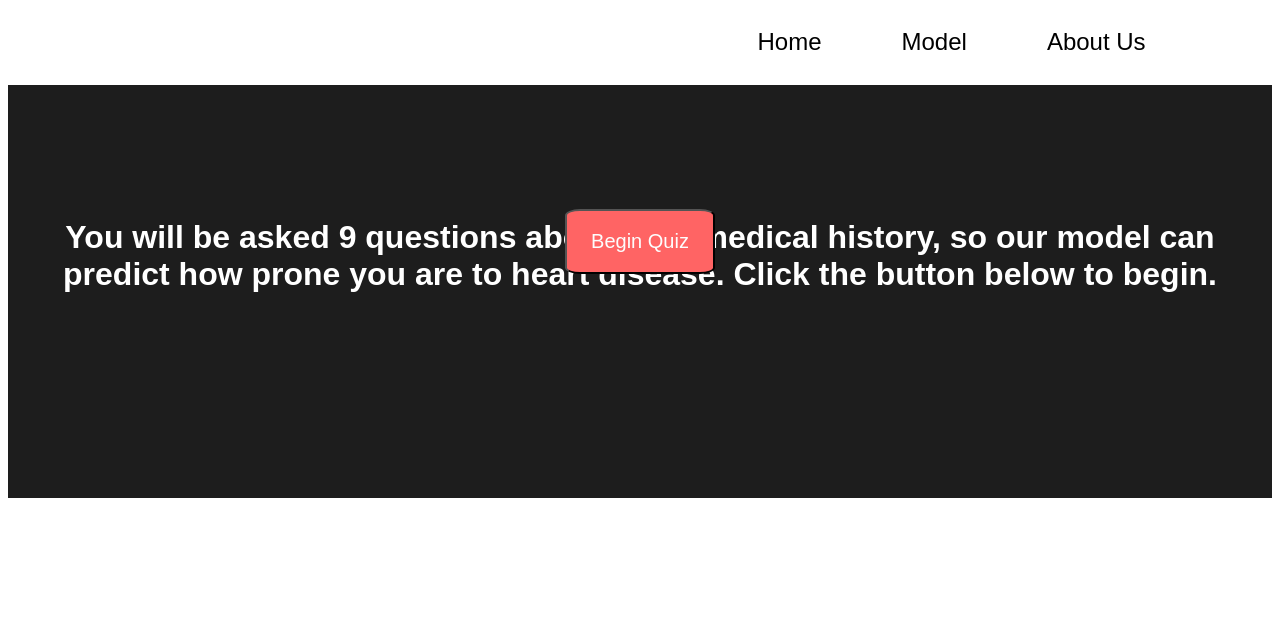
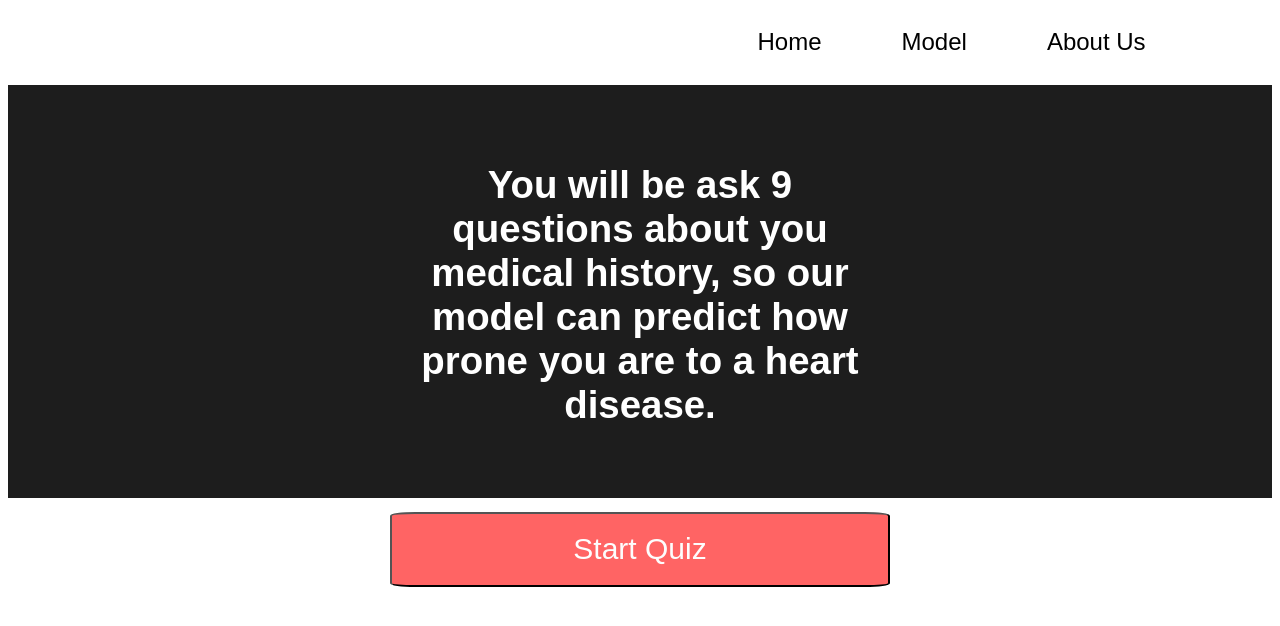
Before and after one commit to ethanotran/HeartDiseaseWebsite, a React (Create React App) app in the folder website/website/: page /QuizEntry in a window 1280 px wide. Shown: the top 626 px of the page. Built offline with nearby package versions, Linux system fonts and the light colour scheme.

Commit message:
axios set on quiz questions and quick fix on quizEntry

```diff
--- a/website/website/src/components/quizcomponent.js
+++ b/website/website/src/components/quizcomponent.js
@@ -70,9 +70,36 @@ const QuizComponent = () => {
     // Check if quiz is finished
     if (index > data.length-1) {
       setFinish(true)
-      window.location.replace("/Result")
+     // window.location.replace("/Result")
+     console.table(...[userResponse])
       setIndex(0)
       // Here we would return the userResponse to our backend
+
+      const formData = new FormData ()
+
+        //// you can hard code any number instead of userResponse[i] for testing
+        formData.append("age",userResponse[0])
+        formData.append("gender", userResponse[1])
+        formData.append("impulseLevel",userResponse[2])
+        formData.append("systolicBlood",userResponse[3])
+        formData.append("diastolicBlood",userResponse[4])
+        formData.append("glucoseLevel",userResponse[5])
+        formData.append("kcmLevel?",userResponse[6])
+        formData.append("troponinLevel?",userResponse[7])
+        formData.append("class",userResponse[8])
+
+
+        console.log([...formData])
+
+         const submission = axios.postForm('http://localhost:8090/api/input',formData)
+
+              .then(function (response) {
+                  console.log(response);
+                })
+                .catch(function (error) {
+                  console.log(error);
+                })
+
     }
   }
 
--- a/website/website/src/pages/quizentry.js
+++ b/website/website/src/pages/quizentry.js
@@ -7,13 +7,14 @@ export default function QuizEntry() {
   const buttonNav = useNavigate();
   return(
     <div>
-      <NavBar/>
-      <div className="header-box">
-        <h1 >You will be asked {data.length} questions about your medical
-              history, so our model can predict how prone you are to heart disease. Click the button
-              below to begin.
-        </h1>
-        <button className="quiz-button"onClick = {() => buttonNav('quiz')}> Begin Quiz</button>
+     <NavBar/>
+      <div className="entry-header">
+        <div className="textbox">
+        <h1>You will be ask  {data.length} questions about you medical history, so our model can predict how prone you are to a heart disease.</h1>
+        </div>
+        <div>
+        <button  className="quiz-bottom" onClick = {() => buttonNav('quiz')}> Start Quiz</button>
+        </div>
       </div>
     </div>
   )
```
Also changed, not shown: 1 other file (tests, documents, lock files or other folders).
